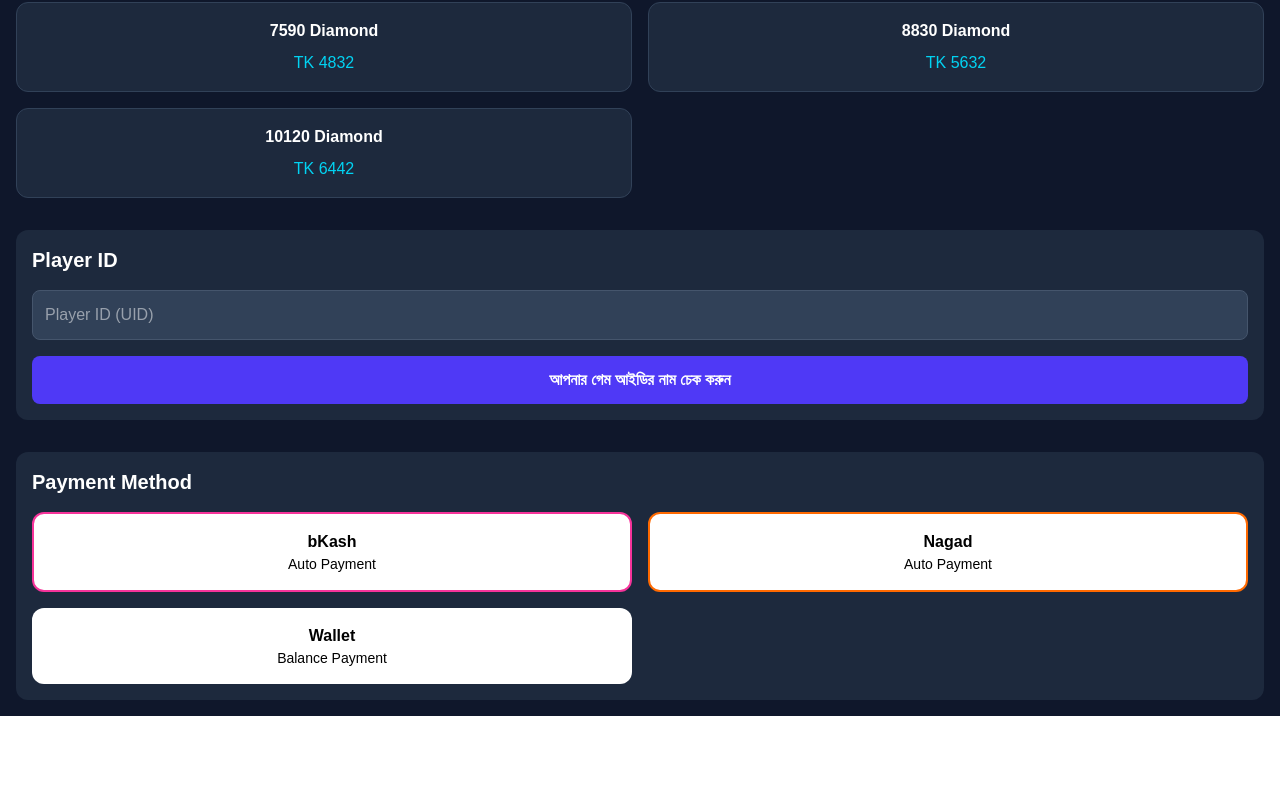
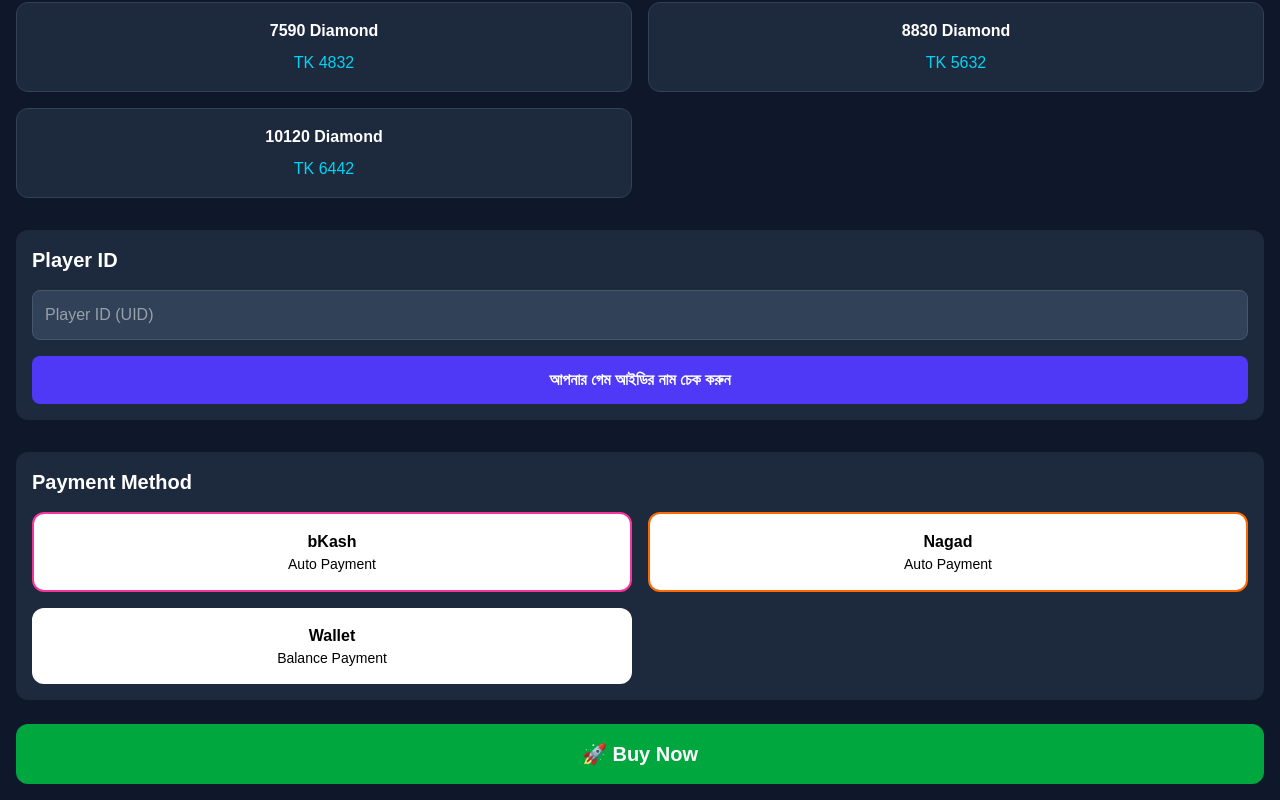
Before and after one commit to omorbro/topup-bd, a Next.js app: page /topup in a window 1280 px wide. Shown: the part 2294-3094 px from the top of the page. Before the commit the page ends 3010 px from the top, so only its background shows below. Built offline with nearby package versions, Linux system fonts and the light colour scheme.

Commit message:
Update topup page

```diff
--- a/app/topup/page.tsx
+++ b/app/topup/page.tsx
@@ -95,6 +95,10 @@ export default function Topup() {
         </div>
       </div>
 
+     <button className="w-full mt-6 bg-green-600 hover:bg-green-700 rounded-xl py-4 text-xl font-bold">
+  🚀 Buy Now
+</button>
+
     </main>
   );
 }
```
